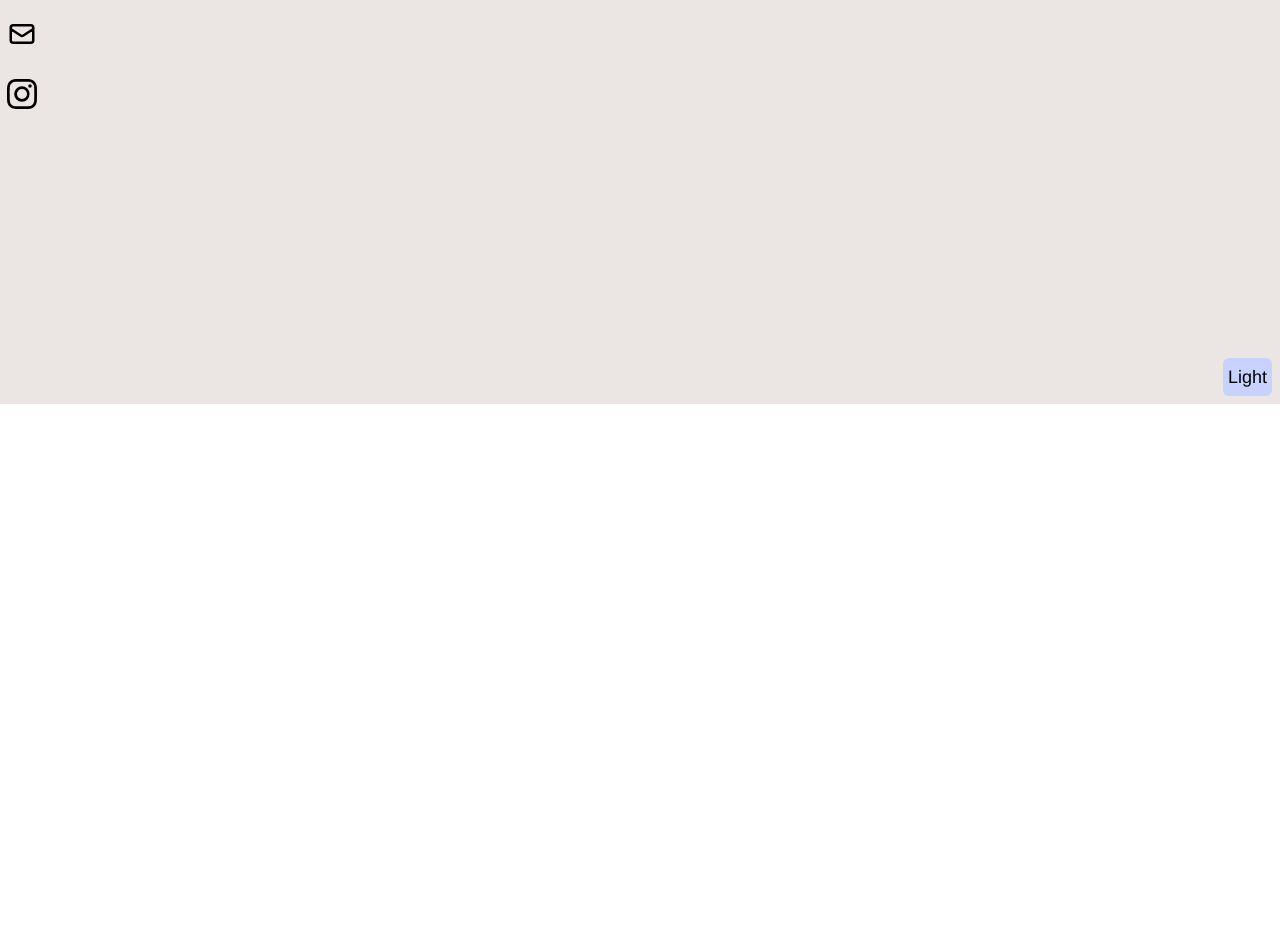
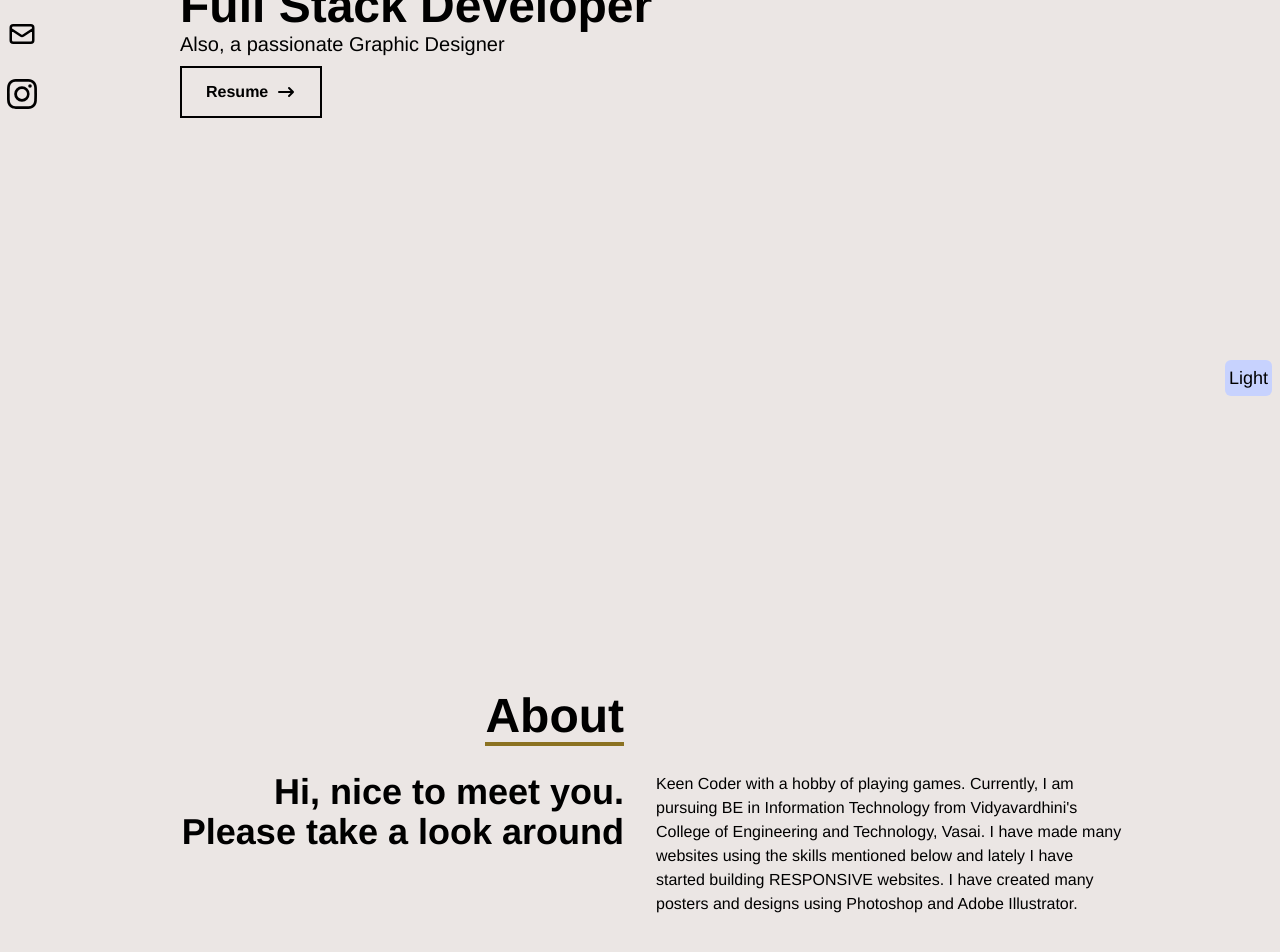
Before and after one commit to anishdalvi/portfolio-2023, a React (Vite) app: page / in a window 1280 px wide. Shown: the part 396-1348 px from the top of the page. Before the commit the page ends 800 px from the top, so only its background shows below. Built offline with nearby package versions, Linux system fonts and the light colour scheme.

Commit message:
About Section Done

```diff
--- a/src/App.jsx
+++ b/src/App.jsx
@@ -1,6 +1,6 @@
 import { useEffect, useState } from 'react'
 import './App.css'
-import {Navbar, Home } from './components/index'
+import {Navbar, Home, About, Skills } from './components/index'
 
 
 function App() {
@@ -42,6 +42,8 @@ function App() {
           </button>
           <Navbar />
           <Home />
+          <About />
+          <Skills />
         </div>
       </>
     )
--- /dev/null
+++ b/src/components/About.jsx
@@ -0,0 +1,38 @@
+import React from 'react'
+
+const About = () => {
+
+    const themeCSS = 'bg-light-bg text-black-400 dark:bg-dark-bg2 dark:text-gray-400'
+
+    return (
+        <div name='about' className={`w-full h-screen ${themeCSS}`}>
+            <div className="flex flex-col justify-center items-center w-full h-full px-10">
+                <div className='max-w-[1000px] w-full grid grid-cols-2 gap-8'>
+                    <div className='sm:text-right pb-8 pl-4'>
+                        <p className='text-4xl sm:text-5xl font-bold inline border-b-4 border-dark-sign dark:border-light-sign'>
+                            About
+                        </p>
+                    </div>
+                    <div>
+
+                    </div>
+                </div>
+                {/*  */}
+                <div className='max-w-[1000px] w-full grid sm:grid-cols-2 gap-8 px-4'>
+                    <div className='sm:text-right text-3xl sm:text-4xl font-bold'>
+                        <p>
+                            Hi, nice to meet you. Please take a look around
+                        </p>
+                    </div>
+                    <div className="font-medium">
+                        <p>
+                        Keen Coder with a hobby of playing games. Currently, I am pursuing BE in Information Technology from Vidyavardhini's College of Engineering and Technology, Vasai. I have made many websites using the skills mentioned below and lately I have started building RESPONSIVE websites. I have created many posters and designs using Photoshop and Adobe Illustrator.
+                        </p>
+                    </div>
+                </div>
+            </div>
+        </div>
+    )
+}
+
+export default About
--- a/src/components/Home.jsx
+++ b/src/components/Home.jsx
@@ -9,7 +9,21 @@ const Home = () => {
         <div name='home' className={`w-full h-screen ${themeCSS}`} >
 
             {/* Container */}
-            <div className="max-w-[1000px]">
+            <div className="max-w-[1000px] md:ml-10 lg:mx-auto px-10 flex flex-col justify-center h-full">
+                <p className='text-lg sm:text-xl font-extralight dark:text-light'>Hello, this is</p>
+                <h1 className='text-5xl sm:text-7xl font-bold text-dark-sign dark:text-light-sign'>Anish Dalvi</h1>
+                <h2 className='text-3xl sm:text-5xl font-bold text-dark dark:text-light'>Full Stack Developer</h2>
+                <p className='text-lg sm:text-xl font-light dark:text-light'>
+                    Also, a passionate Graphic Designer
+                </p>
+                <div>
+                    <button className='text-dark dark:text-light  hover:cursor-pointer sm:py-3 sm:px-6 my-2 flex items-center gap-2 font-bold border-black border-2 dark:border-light hover:bg-light-sign dark:hover:bg-[black] duration-200 py-1 px-3 group'>
+                        Resume
+                        <span className='group-hover:rotate-90 duration-300'>
+                            <HiArrowNarrowRight size={20}/>
+                        </span>
+                    </button>
+                </div>
 
             </div>
 
--- a/src/components/Navbar.jsx
+++ b/src/components/Navbar.jsx
@@ -38,7 +38,7 @@ const Navbar = () => {
 
             {/* Mobile Menu */}
             <div className={!nav ? 'hidden' : 'absolute top-0 left-0 w-full' }>
-                <ul className=' h-screen flex flex-col justify-center items-center bg-light-bg text-[#2A2E30] dark:bg-dark-bg2 dark:text-gray-300'>
+                <ul className=' h-screen flex flex-col justify-center items-center bg-light-bg text-dark dark:bg-dark-bg2 dark:text-dark'>
                         <li className='py-6 text-3xl'>Home</li>
                         <li className='py-6 text-3xl'>About</li>
                         <li className='py-6 text-3xl'>Skills</li>
@@ -52,7 +52,7 @@ const Navbar = () => {
                 <ul>
                     <li className='flex w-[180px] h-[60px] justify-between items-center ml-[-115px] hover:ml-[-15px] duration-300 '>
                         <a
-                            className='hover:bg-[#777] hover:text-white flex justify-between items-center w-full p-3'
+                            className='hover:bg-light-signature hover:text-white flex justify-between items-center w-full p-3'
                             href=""
                         >
                             <span className='font-bold'>LinkedIn</span>
--- /dev/null
+++ b/src/components/Skills.jsx
@@ -0,0 +1,11 @@
+import React from 'react'
+
+const Skills = () => {
+  return (
+    <div>
+
+    </div>
+  )
+}
+
+export default Skills
--- a/src/index.css
+++ b/src/index.css
@@ -12,11 +12,7 @@
     @apply cursor-pointer
   }
 }
-:root {
-  font-family: Inter, system-ui, Avenir, Helvetica, Arial, sans-serif;
-  /* color: rgba(255, 255, 255, 0.87);
-  background-color: #242424; */
-}
+
 
 
 *{
@@ -24,18 +20,3 @@
   padding: 0;
   box-sizing: border-box;
 }
-
-
-
-
-button {
-  border-radius: 8px;
-  border: 1px solid transparent;
-  padding: 0.6em 1.2em;
-  font-size: 1em;
-  font-weight: 500;
-  font-family: inherit;
-  background-color: #1a1a1a;
-  cursor: pointer;
-  transition: border-color 0.25s;
-}
--- a/tailwind.config.js
+++ b/tailwind.config.js
@@ -14,6 +14,14 @@ export default {
         'medium-dark' :"#2A2E30",
         'medium-dark2': "#353132",
         'medium-light': "#D9D9D9"
+      },
+      colors:{
+        'light-signature':"#0085FF",
+        'dark-signature':"#168FFF",
+        'light': "#BDBDBD",
+        'dark': "#000000",
+        'dark-sign': "#8B7221",
+        'light-sign': "#DABB54",
       }
     },
   },
```
Also changed, not shown: src/components/index.js (+6 -1 lines).
